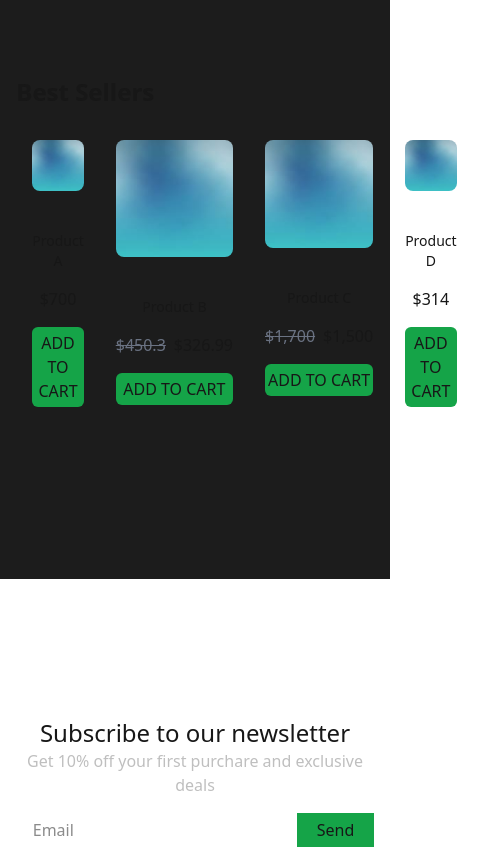
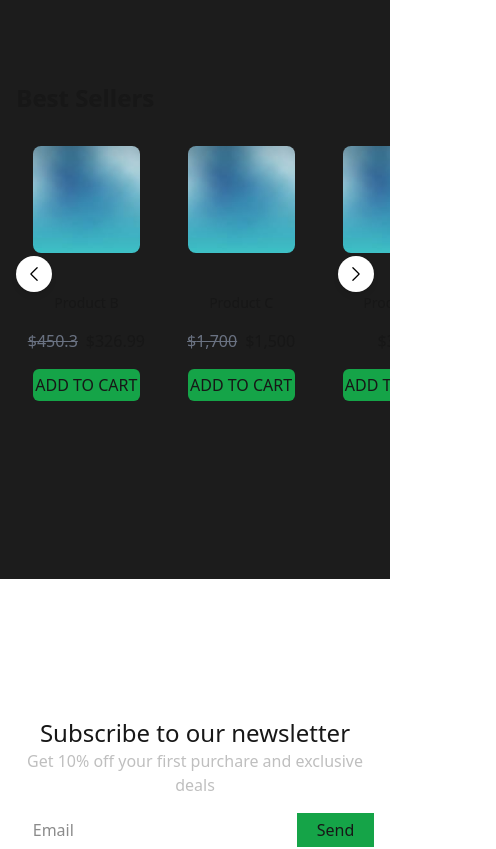
Before and after one commit to JhojanRop/404-tech-frontend, a Next.js app: page / in a window 390 px wide. Shown: the part 940-1789 px from the top of the page, 496 px wide, since content can reach past the window. Built offline with nearby package versions, Linux system fonts and the light colour scheme; a web font is replaced by a local one.

Commit message:
feat: implement ProductCardSlide component and integrate it into Bestsellers and Exclusive sections

```diff
--- a/src/components/home/bestsellers.tsx
+++ b/src/components/home/bestsellers.tsx
@@ -3,6 +3,7 @@ import { Product } from "@/types/product";
 import { useState } from "react";
 import ContentLayout from "../ContentLayout";
 import ProductCard from "../ui/ProductCard";
+import ProductCardSlide from "../ui/ProductCardSlide";
 
 const Bestsellers = () => {
   const [products, setProducts] = useState<Product[]>([
@@ -10,6 +11,11 @@ const Bestsellers = () => {
     { id: 2, thumbnail: "/image-test.jpg", title: 'Product B', price: 326.99, oldPrice: 450.30, isSale: true },
     { id: 3, thumbnail: "/image-test.jpg", title: 'Product C', price: 1500, oldPrice: 1700, isSale: true },
     { id: 4, thumbnail: "/image-test.jpg", title: 'Product D', price: 314 },
+    { id: 5, thumbnail: "/image-test.jpg", title: 'Product E', price: 314 },
+    { id: 6, thumbnail: "/image-test.jpg", title: 'Product F', price: 314 },
+    { id: 7, thumbnail: "/image-test.jpg", title: 'Product G', price: 314 },
+    { id: 8, thumbnail: "/image-test.jpg", title: 'Product H', price: 314 },
+    { id: 9, thumbnail: "/image-test.jpg", title: 'Product I', price: 314 },
   ])
 
   return (
@@ -17,11 +23,7 @@ const Bestsellers = () => {
       <ContentLayout height={80} className="flex flex-col justify-center">
         <h2 className="py-4 text-2xl font-bold">Best Sellers</h2>
         <div>
-          <div className="w-full flex justify-between">
-            {products.map(product => (
-              <ProductCard key={product.id} product={product} buyButton />
-            ))}
-          </div>
+          <ProductCardSlide products={products} autoPlay />
         </div>
       </ContentLayout>
     </section>
--- a/src/components/home/exclusivediscounts.tsx
+++ b/src/components/home/exclusivediscounts.tsx
@@ -2,7 +2,7 @@
 import { Product } from "@/types/product";
 import { useState } from "react";
 import ContentLayout from "../ContentLayout";
-import ProductCard from "../ui/ProductCard";
+import ProductCardSlide from "../ui/ProductCardSlide";
 
 const Exclusive = () => {
   const [products, setProducts] = useState<Product[]>([
@@ -17,11 +17,7 @@ const Exclusive = () => {
       <ContentLayout height={80} className="flex flex-col justify-center">
         <h2 className="py-4 text-2xl font-bold">Exclusive disccount</h2>
         <div>
-          <div className="w-full flex justify-between">
-            {products.map(product => (
-              <ProductCard key={product.id} product={product} buyButton />
-            ))}
-          </div>
+          <ProductCardSlide products={products} autoPlay interval={3000} />
         </div>
       </ContentLayout>
     </section>
--- a/src/components/ui/ProductCard.tsx
+++ b/src/components/ui/ProductCard.tsx
@@ -1,12 +1,19 @@
+import { Product } from "@/types/product";
 import { StarIcon } from "@heroicons/react/24/solid";
+import Button from "./Button";
 import Link from "next/link";
-import Button from "./Button";
 
-import { Product } from "@/types/product";
+interface ProductCardProps {
+  product: Product;
+  bordered?: boolean;
+  reviews?: boolean;
+  buyButton?: boolean;
+  className?: string;
+}
 
-export default function ProductCard({ product, bordered = false, reviews = false, buyButton = false }: { product: Product; bordered?: boolean; reviews?: boolean; buyButton?: boolean; }) {
+export default function ProductCard({ product, bordered = false, reviews = false, buyButton = false, className }: ProductCardProps) {
   return (
-    <div key={product.id} className={"group relative text-foreground p-4 sm:p-6" + (bordered ? ' border-r border-b border-gray-200' : '')}>
+    <div key={product.id} className={"group relative text-foreground p-4 sm:p-6" + (bordered ? ' border-r border-b border-gray-200' : '') + (className ? ` ${className}` : '')}>
       <img
         alt={product.title}
         src={product.thumbnail}
--- /dev/null
+++ b/src/components/ui/ProductCardSlide.tsx
@@ -0,0 +1,122 @@
+import { ChevronLeftIcon, ChevronRightIcon } from "@heroicons/react/24/solid";
+import { Product } from "@/types/product";
+import { useRef, useCallback, useMemo, useState, useEffect } from "react";
+import ProductCard from "./ProductCard";
+import { useWindowWidth } from "@/hooks/useWindowWidth";
+
+interface ProductCardSlideProps {
+  products: Product[];
+  autoPlay?: boolean;
+  interval?: number;
+}
+
+export default function ProductCardSlide({ products, autoPlay = false, interval = 5000 }: ProductCardSlideProps) {
+  const containerRef = useRef<HTMLDivElement>(null);
+  const [canScrollLeft, setCanScrollLeft] = useState(false);
+  const [canScrollRight, setCanScrollRight] = useState(true);
+  const { isMobile } = useWindowWidth();
+
+  const minItemsForNavigation = useMemo(() => {
+    return isMobile ? 2 : 4;
+  }, [isMobile]);
+
+  const checkScrollButtons = useCallback(() => {
+    const container = containerRef.current;
+    if (container && products.length > minItemsForNavigation) {
+      setCanScrollLeft(container.scrollLeft > 0);
+      setCanScrollRight(
+        container.scrollLeft < container.scrollWidth - container.clientWidth - 1
+      );
+    } else {
+      setCanScrollLeft(false);
+      setCanScrollRight(false);
+    }
+  }, [products.length, minItemsForNavigation]);
+
+  const scroll = useCallback((direction: "left" | "right") => {
+    const container = containerRef.current;
+    if (container) {
+      const scrollAmount = container.offsetWidth / (isMobile ? 2 : 4);
+      container.scrollBy({
+        left: direction === "left" ? -scrollAmount : scrollAmount,
+        behavior: "smooth"
+      });
+    }
+  }, [isMobile]);
+
+  useEffect(() => {
+    const container = containerRef.current;
+    if (container) {
+      container.addEventListener('scroll', checkScrollButtons);
+      window.addEventListener('resize', checkScrollButtons);
+      checkScrollButtons();
+    }
+
+    return () => {
+      container?.removeEventListener('scroll', checkScrollButtons);
+      window.removeEventListener('resize', checkScrollButtons);
+    };
+  }, [checkScrollButtons]);
+
+  useEffect(() => {
+    if (autoPlay) {
+      const timer = setInterval(() => {
+        if (!canScrollRight) {
+          containerRef.current?.scrollTo({ left: 0, behavior: 'smooth' });
+        } else {
+          scroll('right');
+        }
+      }, interval);
+
+      return () => clearInterval(timer);
+    }
+  }, [autoPlay, interval, canScrollRight, scroll]);
+
+  const memoizedProducts = useMemo(() =>
+    products.map((product) => (
+      <div
+        key={product.id}
+        className="snap-start shrink-0 w-[calc(50%-8px)] md:w-[calc(25%-12px)] last:mr-0"
+      >
+        <ProductCard product={product} buyButton />
+      </div>
+    )), [products]);
+
+  return (
+    <div className="relative" role="region" aria-label="Productos destacados">
+      {products.length > minItemsForNavigation && (
+        <>
+          {canScrollLeft && (
+            <button
+              onClick={() => scroll("left")}
+              className="absolute left-0 top-1/2 -translate-y-1/2 z-10 bg-white dark:bg-neutral-800 p-2 rounded-full shadow-md hover:bg-gray-100 dark:hover:bg-neutral-700 transition-colors"
+              aria-label="Deslizar hacia la izquierda"
+            >
+              <ChevronLeftIcon className="h-5 w-5 text-black dark:text-white" />
+            </button>
+          )}
+          {canScrollRight && (
+            <button
+              onClick={() => scroll("right")}
+              className="absolute right-0 top-1/2 -translate-y-1/2 z-10 bg-white dark:bg-neutral-800 p-2 rounded-full shadow-md hover:bg-gray-100 dark:hover:bg-neutral-700 transition-colors"
+              aria-label="Deslizar hacia la derecha"
+            >
+              <ChevronRightIcon className="h-5 w-5 text-black dark:text-white" />
+            </button>
+          )}
+        </>
+      )}
+
+      <div
+        ref={containerRef}
+        className="flex overflow-x-auto snap-x snap-mandatory gap-4 px-10 -mr-4"
+        style={{
+          scrollbarWidth: "none",
+          msOverflowStyle: "none",
+        }}
+      >
+        {memoizedProducts}
+      </div>
+    </div>
+  );
+}
--- /dev/null
+++ b/src/hooks/useWindowWidth.ts
@@ -0,0 +1,19 @@
+import { useState, useEffect } from 'react';
+
+export function useWindowWidth() {
+  const [windowWidth, setWindowWidth] = useState(0);
+  const [isMobile, setIsMobile] = useState(false);
+
+  useEffect(() => {
+    const handleResize = () => {
+      const width = window.innerWidth;
+      setWindowWidth(width);
+      setIsMobile(width < 768);
+    };
+    handleResize();
+    window.addEventListener('resize', handleResize);
+    return () => window.removeEventListener('resize', handleResize);
+  }, []);
+
+  return { windowWidth, isMobile };
+}
```
